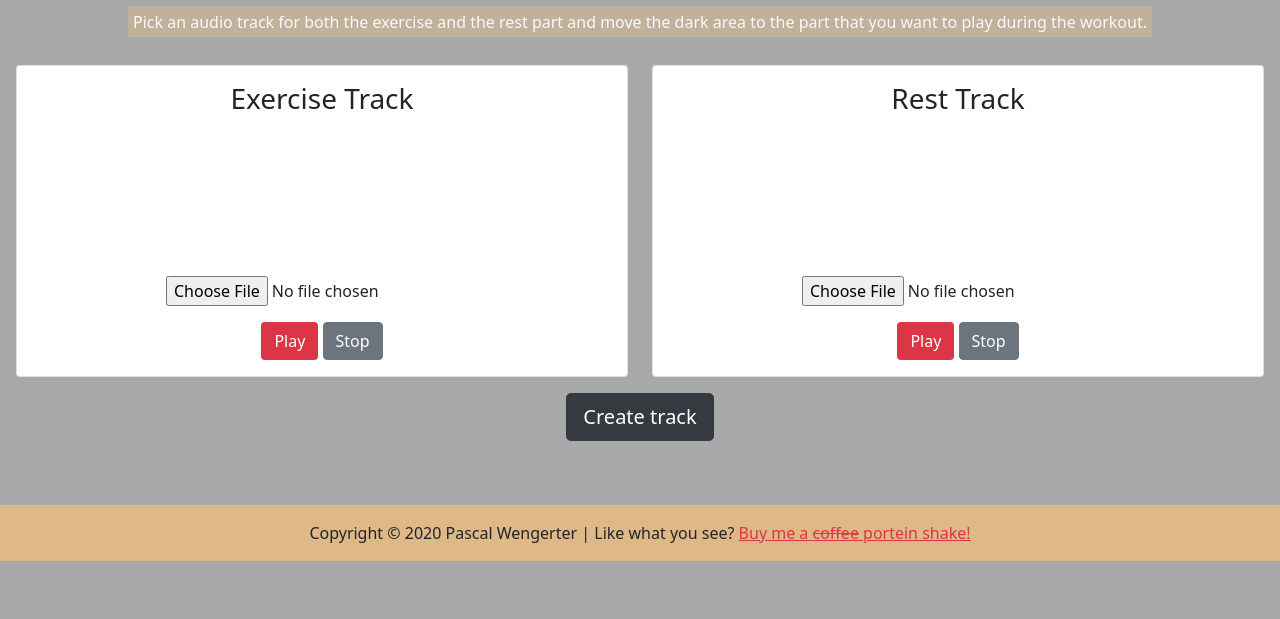
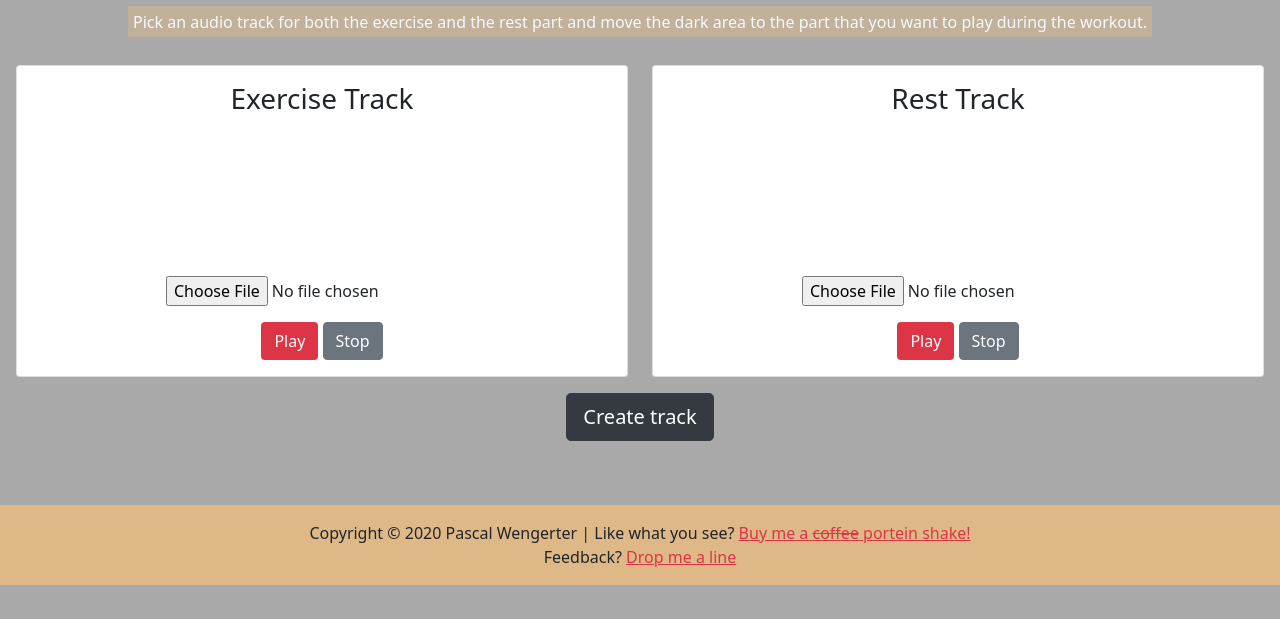
Before and after one commit to pascalwengerter/tabata_app, a plain HTML site: page public/index.html in a window 1280 px wide. Shown: the part 181-800 px from the top of the page. Drawn offline with Linux system fonts and the light colour scheme.

Commit message:
Add email and buymeacoffee links to footer

```diff
--- a/public/index.html
+++ b/public/index.html
@@ -74,7 +74,12 @@
   </form>
   <footer class="footer p-3">
     <div class="container text-center">
-      <p>Copyright © 2020 Pascal Wengerter | Like what you see? <a href="" target="_blank">Buy me a <s>coffee</s> portein shake!</a></p>
+      <p>
+        Copyright © 2020 Pascal Wengerter |
+        Like what you see? <a href="https://buymeacoffee.com/musclemate" target="_blank">Buy me a <s>coffee</s> portein shake!</a>
+        <br/>
+        Feedback? <a href="mailto:gainz@musclemate.app">Drop me a line</a>
+      </p>
     </div>
   </footer>
   <script src="assets/javascripts/wavesurfer.js"></script>
```
